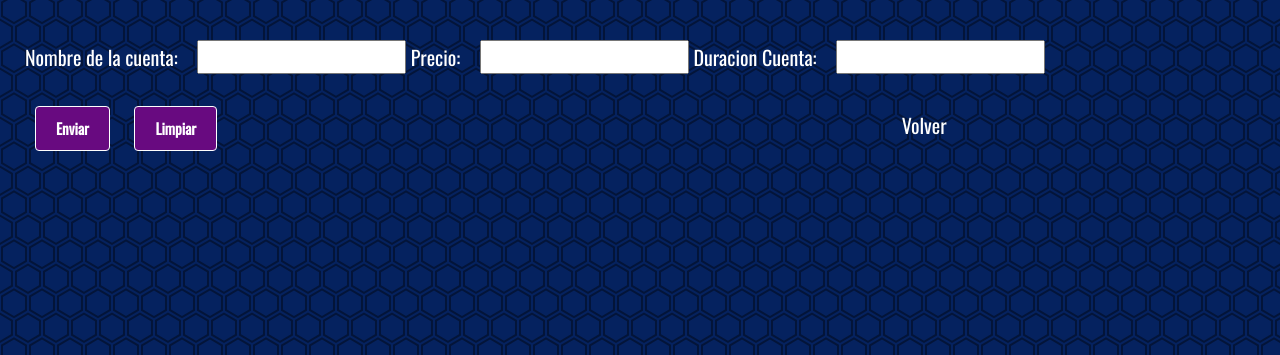
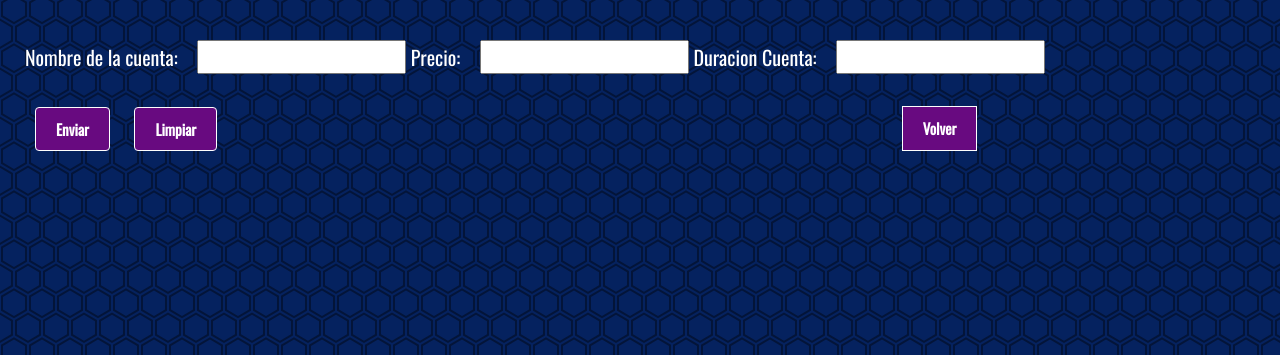
Before and after one commit to JoorgeS/LuisittoPremium, a Django app: page /agregarCuenta in a window 1280 px wide. Shown: the part 64-419 px from the top of the page. Run offline with Django 4.2, Linux system fonts and the light colour scheme; some libraries are stand-ins or nearby versions.

Commit message:
Add files via upload

```diff
--- a/Superusuario/luisitto/Apps/static/core/css/style.css
+++ b/Superusuario/luisitto/Apps/static/core/css/style.css
@@ -323,6 +323,19 @@ ul {
     text-transform: uppercase;
     cursor: pointer;
     padding: 0px 35px;
+    }
+
+    .Volver {
+        cursor: pointer;
+        display: inline-block;
+        border: 0em;
+        font-weight: bold;
+        padding: 10px 20px;
+        background: #680a80;
+        color: #ffffff;
+        font-size: 15px;
+        border: 1px solid #ffffff;
+        margin: 10px 10px;
     }
 
 
```
